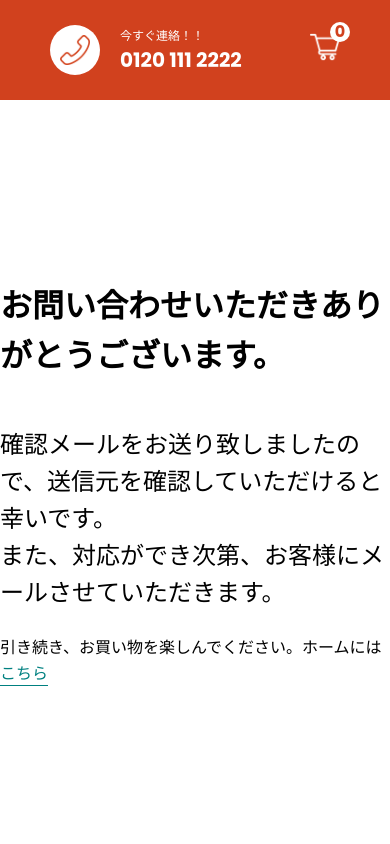
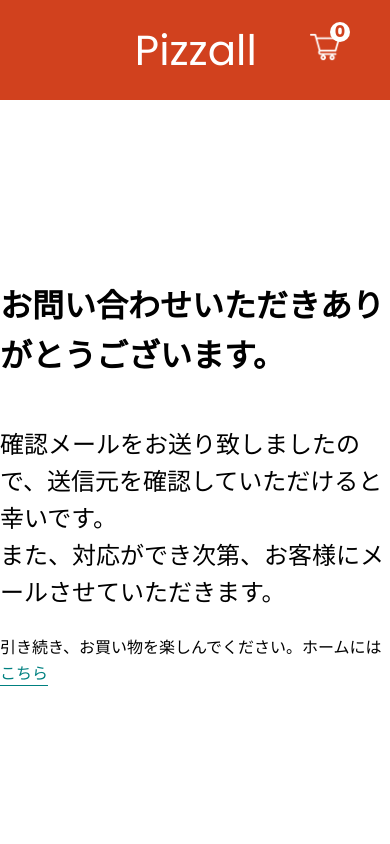
Before and after one commit to takahashigo/restaurant, a Next.js app in the folder restaurant/: page /success in a window 390 px wide. Shown: the top 844 px of the page. Built offline with nearby package versions, Linux system fonts and the light colour scheme; no server answers.

Commit message:
Navbar編集

```diff
--- a/restaurant/components/Navbar.jsx
+++ b/restaurant/components/Navbar.jsx
@@ -24,7 +24,7 @@ const Navbar = () => {
       </div>
       <div className={styles.item}>
         <ul className={styles.list}>
-          <Link href="/" passHref>
+          <Link href="/" passHref className={styles.link}>
             <li className={styles.listItem}>ホーム</li>
           </Link>
           <li className={styles.listItem}>
--- a/restaurant/styles/Navbar.module.scss
+++ b/restaurant/styles/Navbar.module.scss
@@ -14,18 +14,30 @@ $navCol: #d1411e;
     flex: 3;
     display: flex;
     align-items: center;
-    &:nth-child(1){
+    @media screen and (max-width: 480px) {
+      justify-content: center;
+    }
+    &:nth-child(1) {
       @media screen and (max-width: 480px) {
         flex: 3;
+        display: none;
       }
     }
-    &:nth-child(2){
+    &:nth-child(2) {
       flex: 5;
       width: 100%;
       // margin-left: 20px;
-      @media screen and (max-width: 480px) {
-        display: none;
-      }
+      // @media screen and (max-width: 480px) {
+      //   // display: none;
+      //   .list {
+      //     .link {
+      //       display: none;
+      //     }
+      //     li {
+      //       display: none;
+      //     }
+      //   }
+      // }
     }
     &:last-child {
       flex: 1;
@@ -42,7 +54,7 @@ $navCol: #d1411e;
     .texts {
       margin-left: 20px;
       color: white;
-      .text{
+      .text {
         &:first-child {
           font-size: 12px;
           font-weight: 500;
@@ -60,16 +72,27 @@ $navCol: #d1411e;
       justify-content: center;
       list-style: none;
       color: white;
+      @media screen and (max-width: 480px) {
+        .link {
+          display: none;
+        }
+      }
       .listItem {
         margin-right: 55px;
         font-weight: 500;
         cursor: pointer;
+        @media screen and (max-width: 480px) {
+          display: none;
+        }
       }
       .logo {
         margin-right: 50px;
         font-size: 42px;
         font-weight: normal;
         cursor: pointer;
+        @media screen and (max-width: 480px) {
+          margin-right: -50px;
+        }
       }
     }
     .cart {
@@ -92,5 +115,4 @@ $navCol: #d1411e;
       }
     }
   }
-
 }
```
